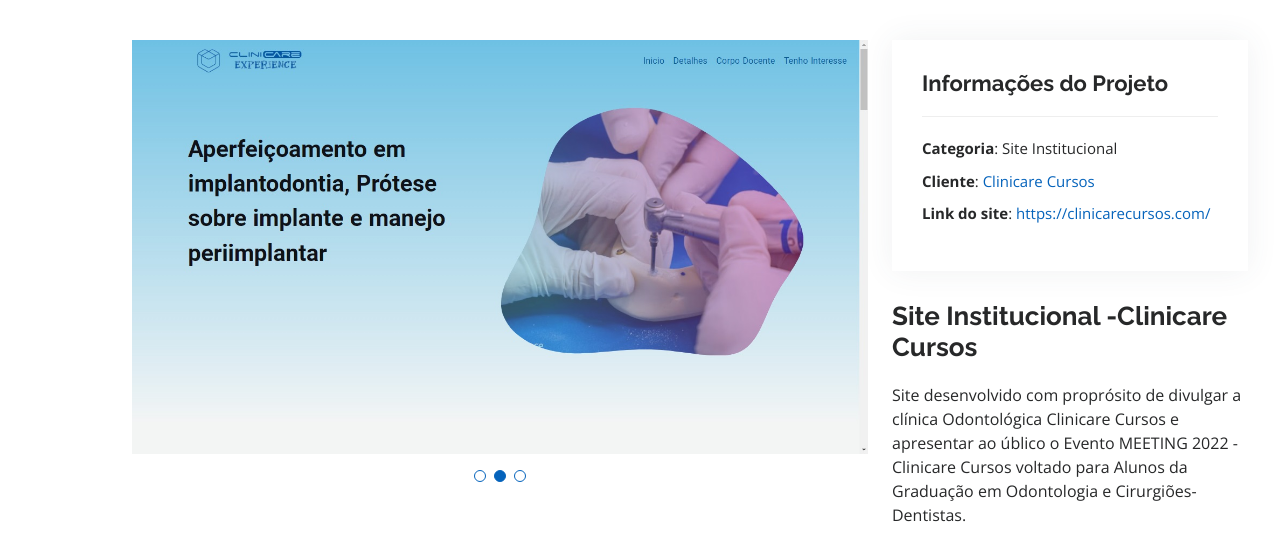
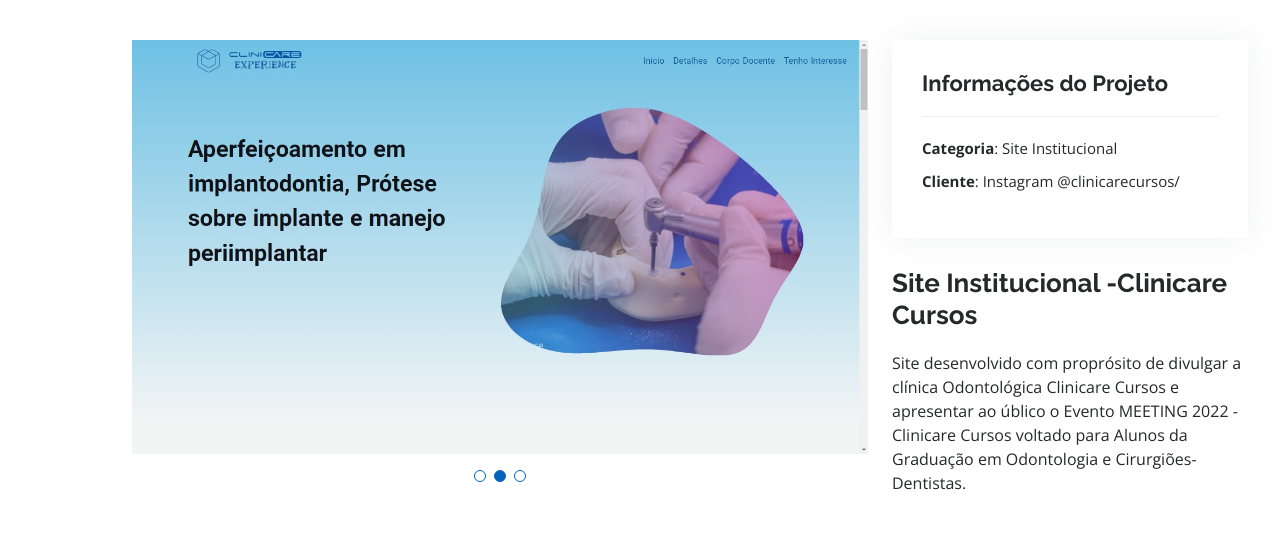
Before and after one commit to victorwilker12/victorwilker12.github.io, a plain HTML site: page portfolio-details.html in a window 1280 px wide. Drawn offline with nearby package versions, Linux system fonts and the light colour scheme.

Commit message:
Update portfolio-details.html

```diff
--- a/portfolio-details.html
+++ b/portfolio-details.html
@@ -71,8 +71,7 @@
               <h3>Informações do Projeto</h3>
               <ul>
                 <li><strong>Categoria</strong>: Site Institucional</li>
-                <li><strong>Cliente</strong>:<a href="https://www.instagram.com/clinicarecursos/" target="_blank" rel="noreferrer noopener"> Clinicare Cursos</a></li>
-                <li><strong>Link do site</strong>: <a href="https://clinicarecursos.com/" target="_blank" rel="noreferrer noopener">https://clinicarecursos.com/</a></li>
+                <li><strong>Cliente</strong>: Instagram @clinicarecursos/</li>
               </ul>
             </div>
             <div class="portfolio-description">
```
